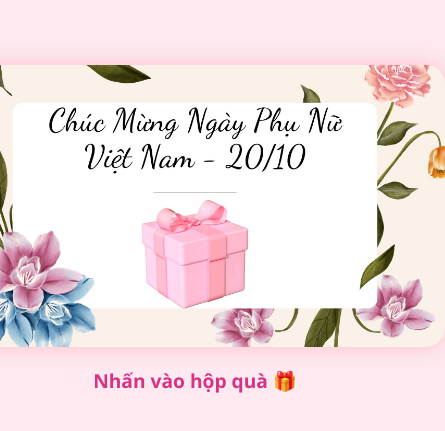
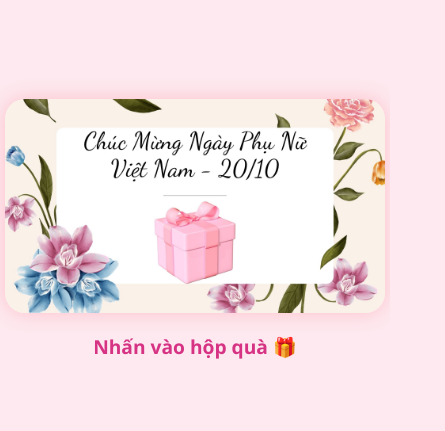
Before and after one commit to thinh271/ilove1893, a React (Vite) app: page / in a window 390 px wide. Shown: the part 183-614 px from the top of the page, 445 px wide, since content can reach past the window. Built offline with nearby package versions, Linux system fonts and the light colour scheme.

Commit message:
responsive380width

```diff
--- a/src/index.css
+++ b/src/index.css
@@ -57,7 +57,7 @@ body {
 
 @media only screen and (max-width: 600px) {
   .gift {
-    max-width: 500px;
+    max-width: 380px;
   }
 
   .card-img {
```
